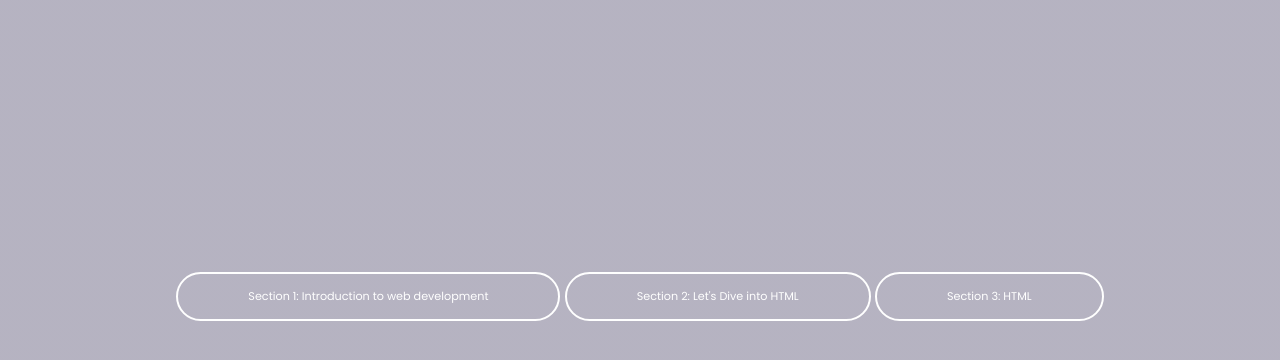
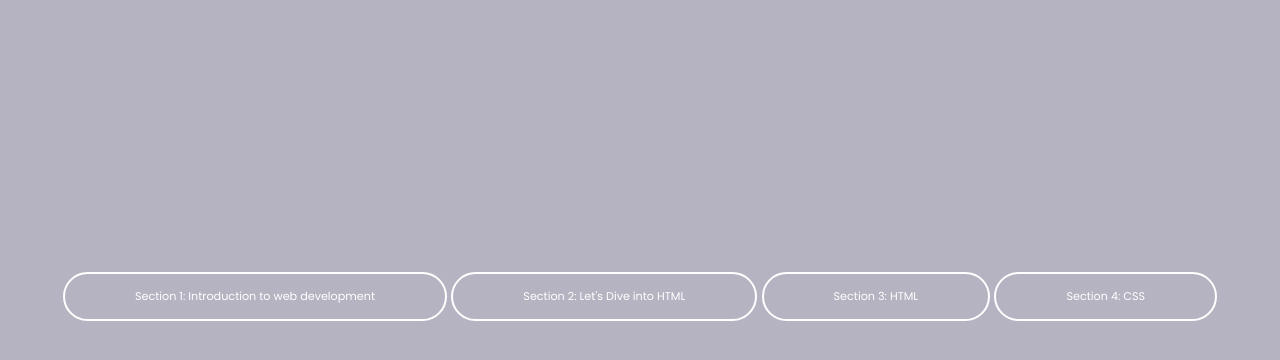
Before and after one commit to jmtechinstitute/FSWD-B-11-, a plain HTML site: page fswd.html in a window 1280 px wide. Shown: the part 114-474 px from the top of the page. Drawn offline with Linux system fonts and the light colour scheme.

Commit message:
Update fswd.html

```diff
--- a/fswd.html
+++ b/fswd.html
@@ -44,8 +44,8 @@
             <a href="section1.html">Section 1: Introduction to web development</a>
             <a href="section2.html">Section 2: Let's Dive into HTML</a>
             <a href="section3.html">Section 3: HTML</a>
-           <!--  <a href="section4.html">Section 4: CSS</a>
-            <a href="section5.html">Section 5: Upgrading Portfolio Page</a>
+            <a href="section4.html">Section 4: CSS</a>
+            <!--  <a href="section5.html">Section 5: Upgrading Portfolio Page</a>
             <a href="section6.html">Section 6: Master Flex with a Project</a>
             <a href="section13.html">Section 13: Java Script -->
         </div>
```
